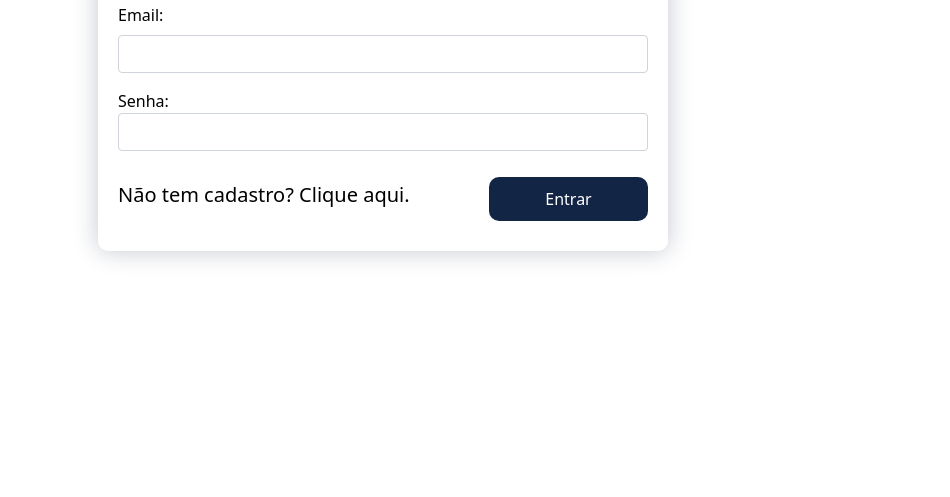
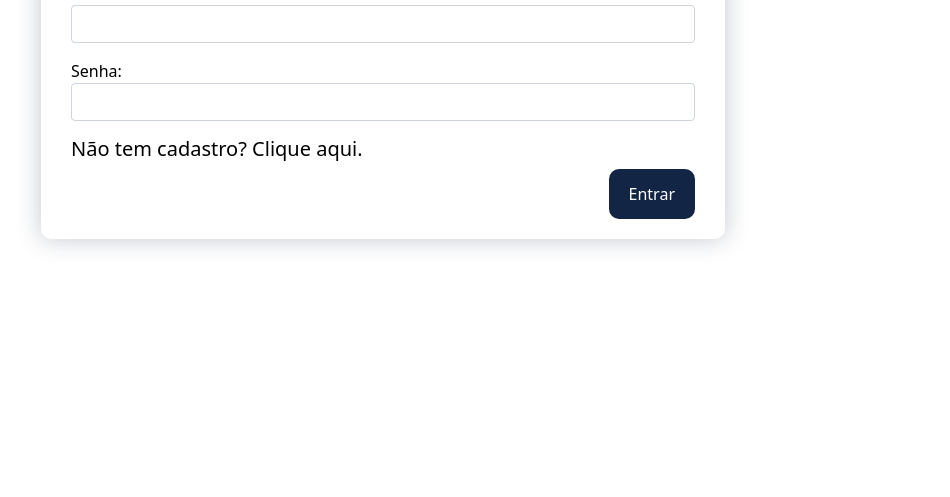
Before and after one commit to lucas-adelmo/e-commerce_farmacia, a website: page login.html in a window 1280 px wide. Shown: the part 303-800 px from the top of the page, without its empty margins (257-1207 px from the left). Drawn offline with nearby package versions, Linux system fonts and the light colour scheme.

Commit message:
adjusting login and cadastro screens

```diff
--- a/assets/css/login/login.css
+++ b/assets/css/login/login.css
@@ -1,8 +1,9 @@
 .login{
-    max-width: 50%;
+    max-width: 60%;
+    width: auto;
     margin: auto;
     margin-top: 100px;
-    padding: 20px;
+    padding: 30px 30px 20px 30px;
     color:black;
     border-radius: 10px;
     box-shadow: 0px 0px 24px rgb(19, 37, 69, 0.25);
@@ -25,7 +26,7 @@
     display: flex;
     justify-content: space-between;
     align-items: center;
-    margin: 20px 0px;
+
 }
 
 #exitIcon:hover{
@@ -33,14 +34,21 @@
 }
 
 .forms-button-login{
-    display: flex;
-    justify-content: space-between;
+    display: block;
     align-items: center;
 }
 
+.forms-button-login div{
+    display: flex;
+    justify-content: end;
+    height: 50px;
+}
+
 .forms-button-login button{
-    width:30%;
-    padding: 10px;
+    max-width:80%;
+    width: auto;
+    margin: 0px;
+    padding: 10px 20px;
     border-radius: 10px;
     color: white;
     border: none;
@@ -51,3 +59,7 @@
     text-decoration: none;
     color: inherit;
 }
+
+#login-link:hover{
+    color: blue;
+}
--- a/login.html
+++ b/login.html
@@ -31,7 +31,8 @@
                     </div>
                 </forms>
                 <div class="forms-button-login">
-                    <h5>Não tem cadastro? <a id="login-link" href="./cadastro.html">Clique aqui.</a></h5><button class="button" type="submit">Entrar</button>
+                    <h5>Não tem cadastro? <a id="login-link" href="./cadastro.html">Clique aqui.</a></h5>
+                    <div><button class="button" type="submit">Entrar</button></div>
                 </div>
 
             </div>
```
Also changed, not shown: cadastro.html (+2 -1 lines).
